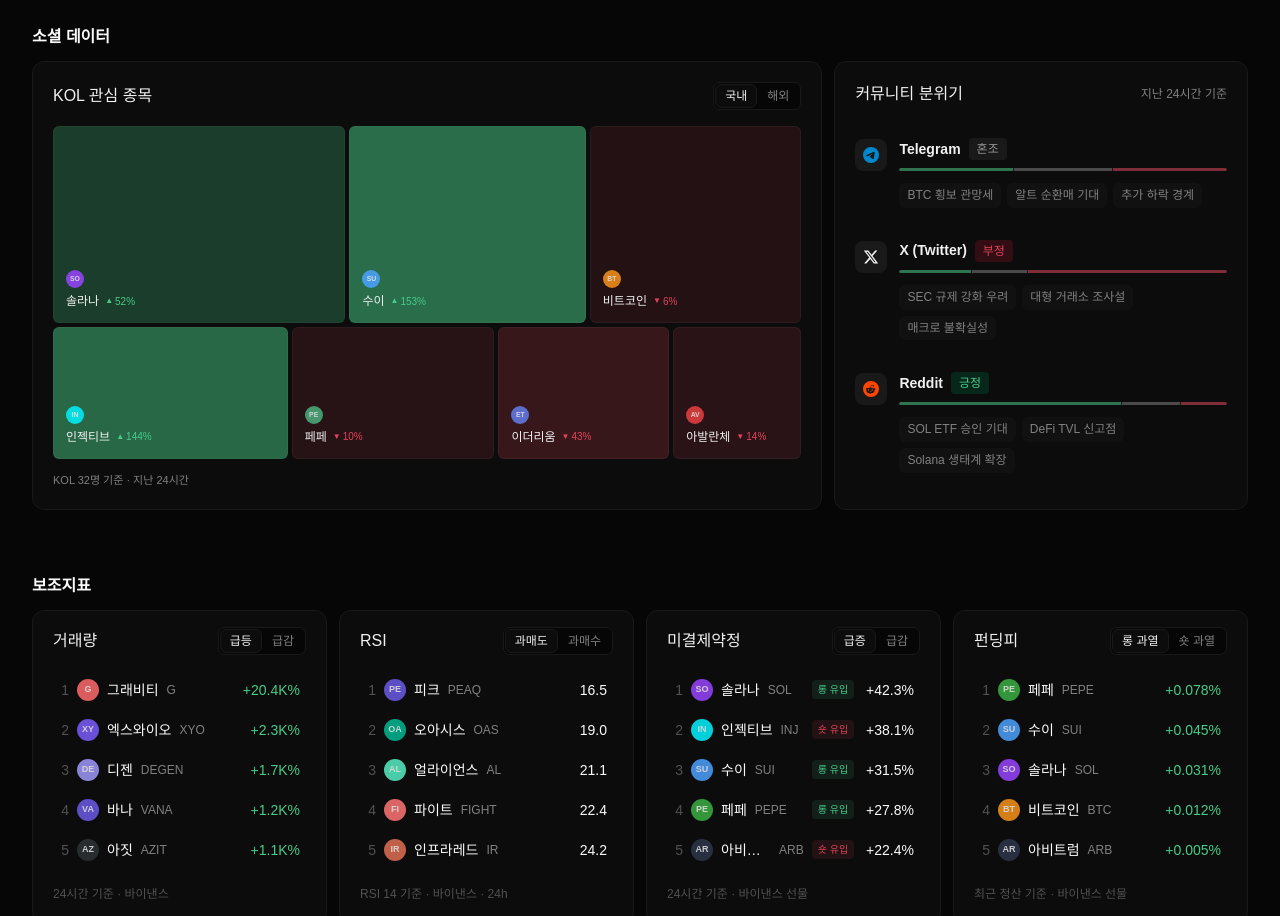
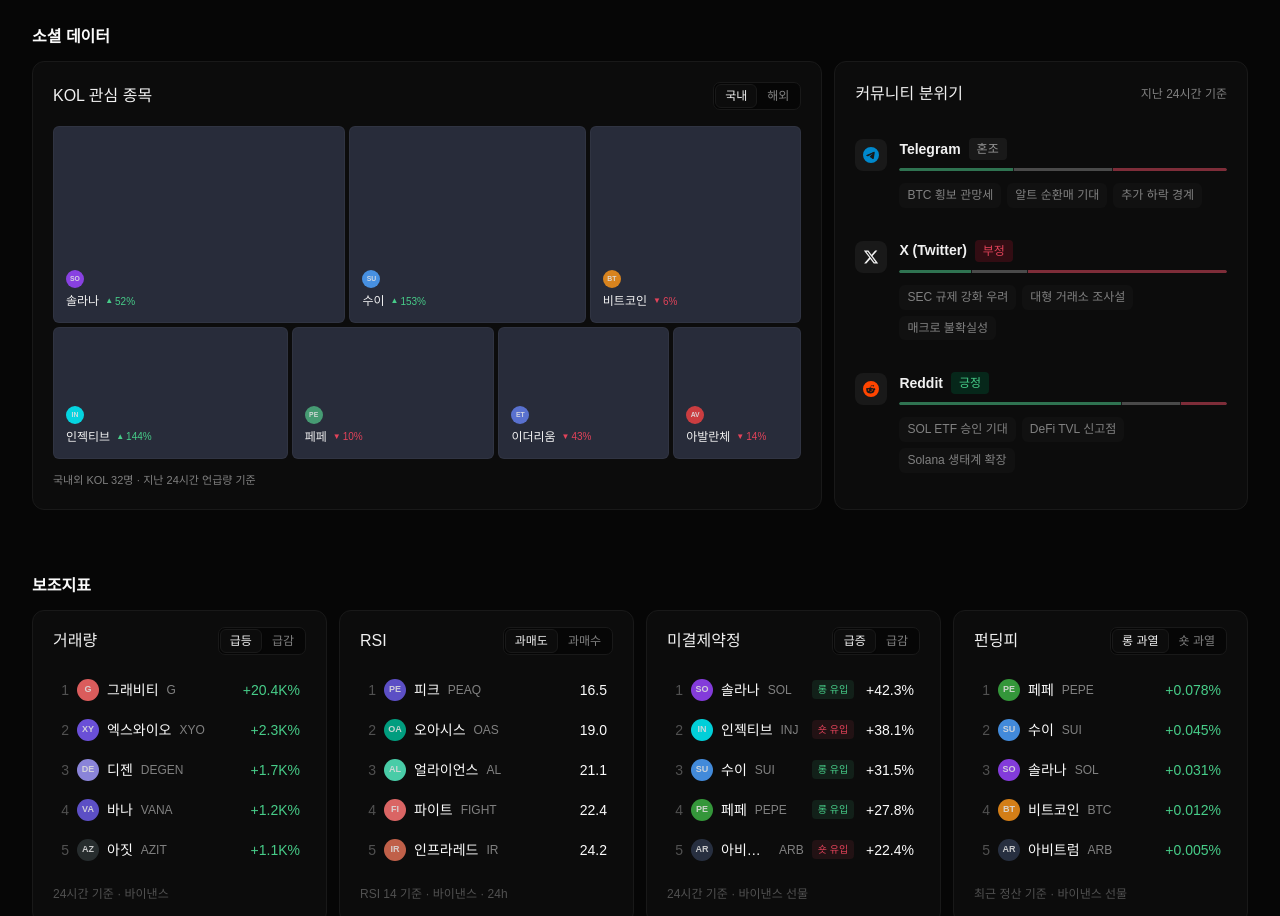
Before and after one commit to dre2rea/Cryptalk-Prototype, a Next.js app: page / in a window 1280 px wide. Shown: the part 1000-1916 px from the top of the page. Built offline with nearby package versions, Linux system fonts and the light colour scheme; a web font is replaced by a local one.

Commit message:
kol update

```diff
--- a/src/app/globals.css
+++ b/src/app/globals.css
@@ -70,6 +70,8 @@
   --fg-error-rgb: 216, 33, 56;
   --fg-success-primary: #1a7f4c;
   --fg-success-rgb: 26, 127, 76;
+  --kol-block-bg: #E8E8F4;
+  --kol-block-bg-hover: #DCDCEE;
 
   /* Background colors */
   --bg-primary: #fcfbf9;
@@ -121,6 +123,8 @@
   --fg-error-rgb: 227, 67, 90;
   --fg-success-primary: #47cd89;
   --fg-success-rgb: 71, 205, 137;
+  --kol-block-bg: #282C3A;
+  --kol-block-bg-hover: #323748;
 
   /* Background colors */
   --bg-primary: #060606;
--- a/src/components/KolAttentionCard.tsx
+++ b/src/components/KolAttentionCard.tsx
@@ -170,15 +170,9 @@ export function KolAttentionCard() {
     const trend = getTrend(item.mentions, item.prevMentions);
     const isHovered = hovered === idx;
 
-    const hoverBoost = isHovered ? 0.08 : 0;
-    let bgColor;
-    if (trend.dir === "up") {
-      bgColor = `rgba(var(--fg-success-rgb), ${0.12 + trend.pct / 400 + hoverBoost})`;
-    } else if (trend.dir === "down") {
-      bgColor = `rgba(var(--fg-error-rgb), ${0.10 + trend.pct / 400 + hoverBoost})`;
-    } else {
-      bgColor = `rgba(255,255,255,${0.04 + hoverBoost})`;
-    }
+    const bgColor = isHovered
+      ? "var(--kol-block-bg-hover)"
+      : "var(--kol-block-bg)";
 
     const trendColor =
       trend.dir === "up"
@@ -320,7 +314,7 @@ export function KolAttentionCard() {
         })()}
 
       <p className="text-[11px] leading-[var(--line-height-text-xs)] text-[color:var(--text-quaternary)] m-0 mt-[var(--spacing-lg)]">
-        KOL {kolRegion === "국내" ? "32" : "55"}명 기준 · 지난 24시간
+        국내외 KOL {kolRegion === "국내" ? "32" : "55"}명 · 지난 24시간 언급량 기준
       </p>
     </div>
   );
```
